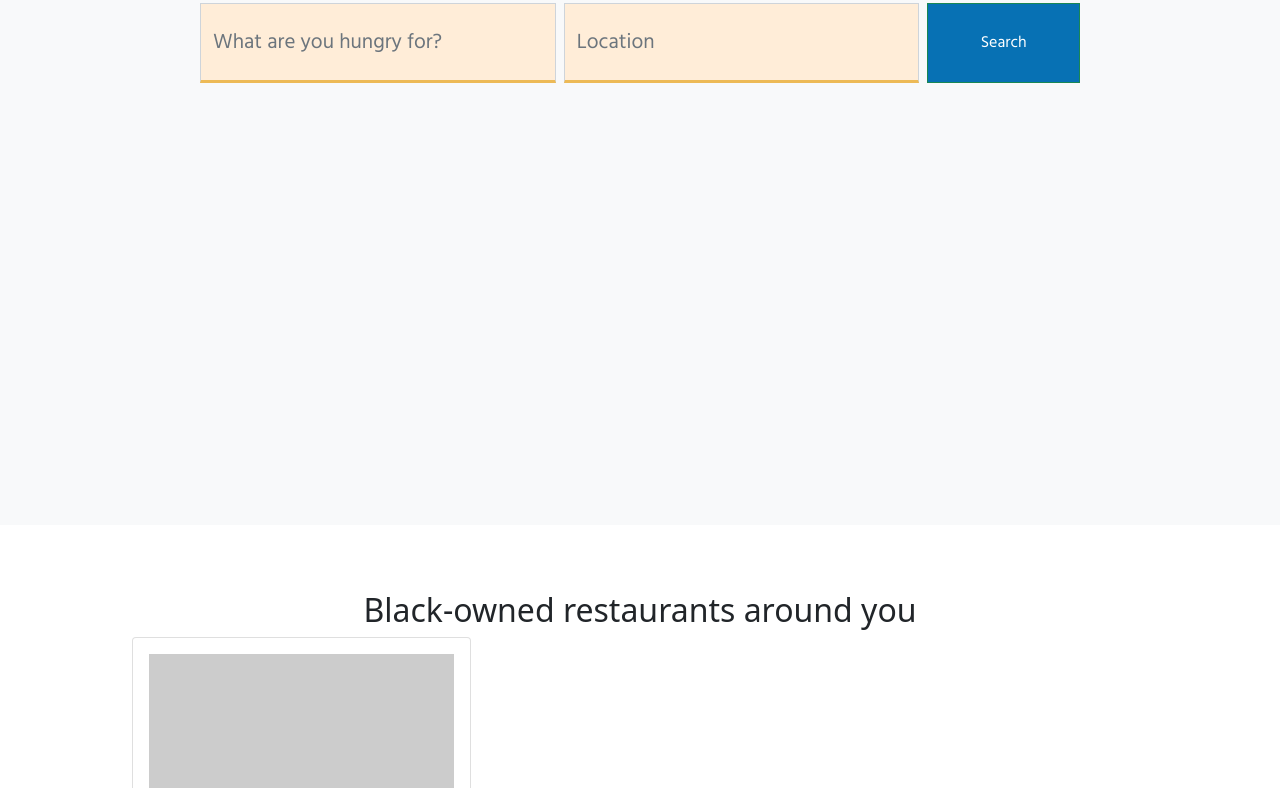
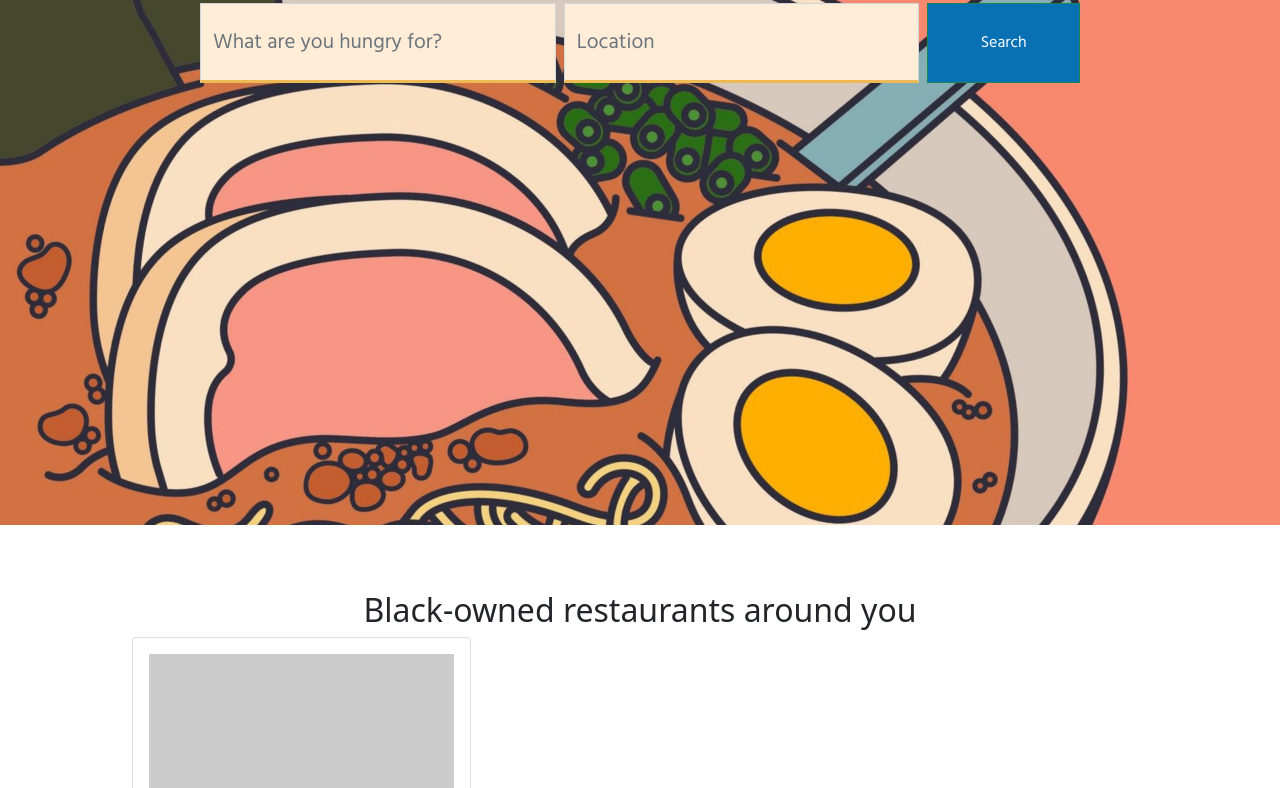
Before and after one commit to germassen/UX_UI_PROJECT_3, a plain HTML site: page index.html in a window 1280 px wide. Shown: the part 499-1287 px from the top of the page. Drawn offline with nearby package versions, Linux system fonts and the light colour scheme; placeholder pictures from the web are drawn by us.

Commit message:
hero image in css

```diff
--- a/css/style.css
+++ b/css/style.css
@@ -1,6 +1,6 @@
 .bg-light{
 background-color: rgb(200, 228, 214);
-background: url('images/Herobg.png');
+background: url('/images/Herobg.png');
 
 }
 
```
